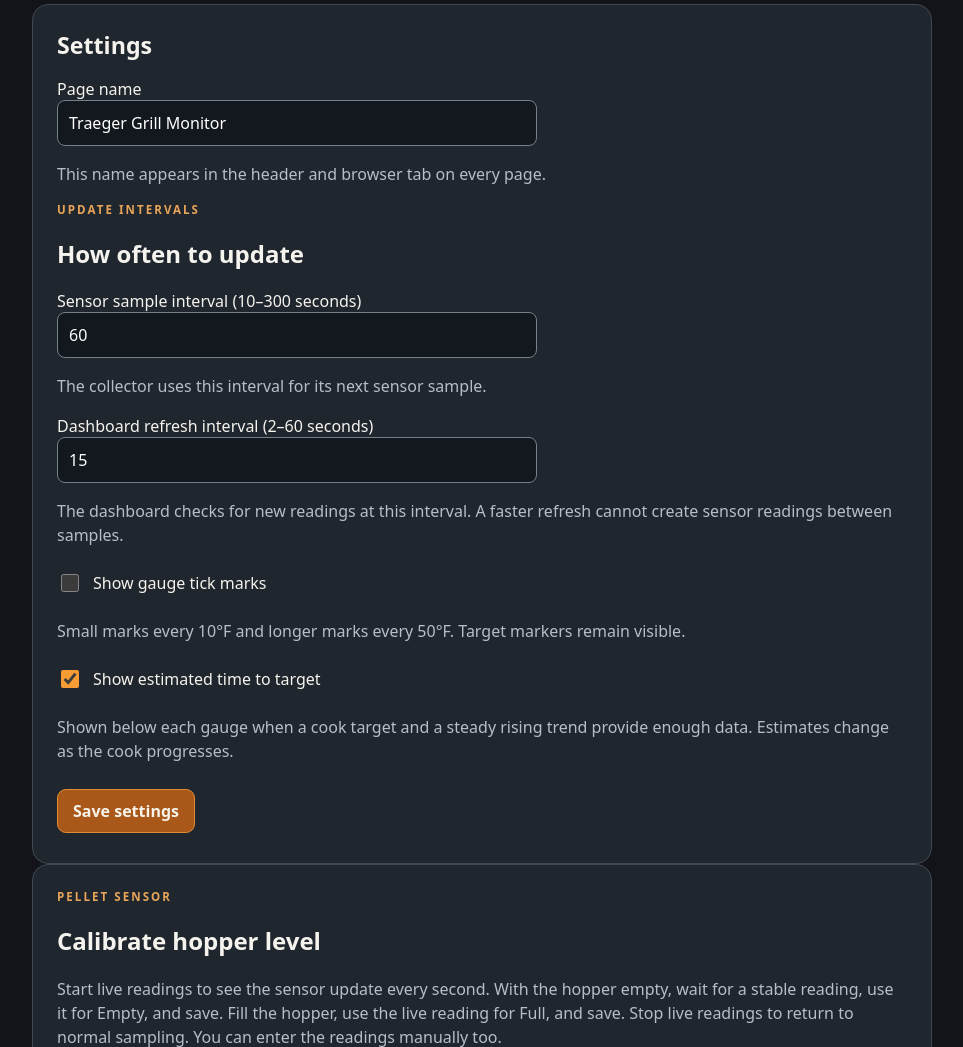
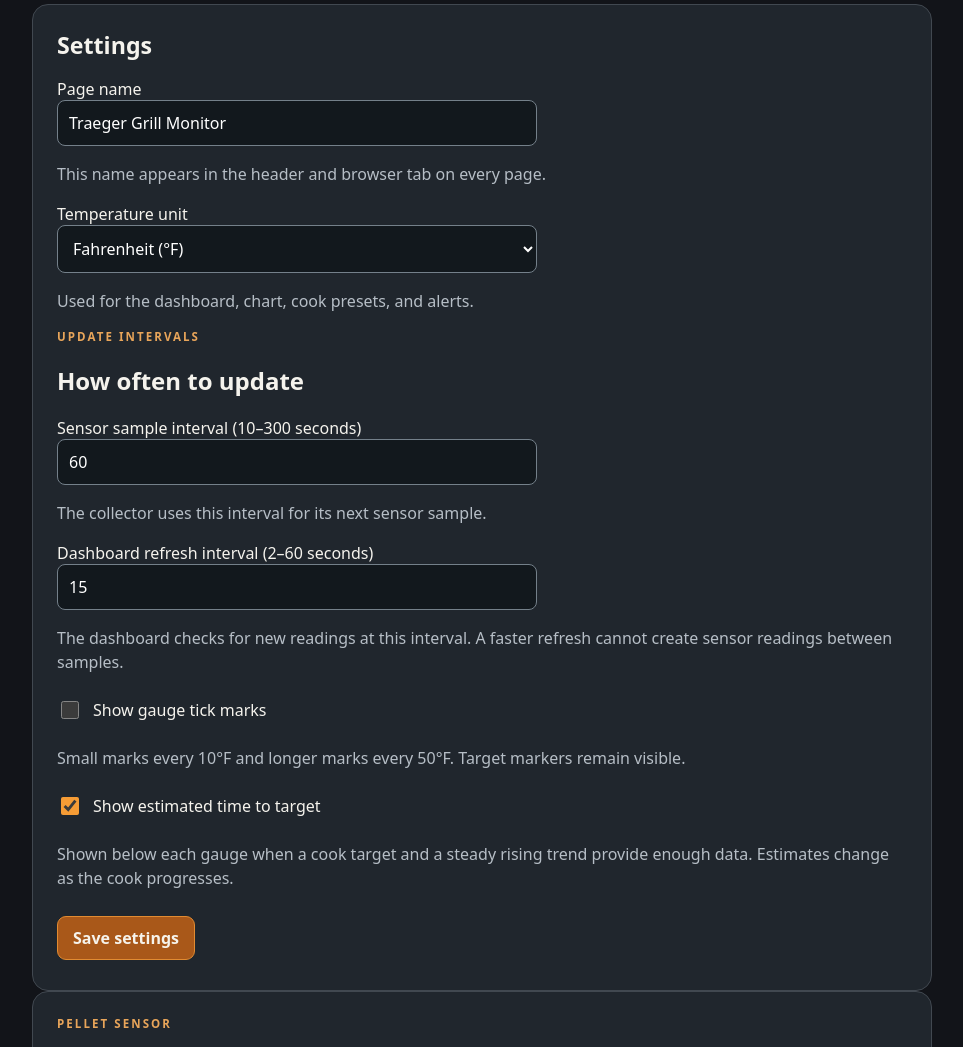
Before and after one commit to RLF62/traeger-grill-monitor, a Flask app: page /settings in a window 1280 px wide. Shown: the part 161-1208 px from the top of the page, without its empty margins (158-1121 px from the left). Run offline with Flask 3, Linux system fonts and the light colour scheme.

Commit message:
Add Fahrenheit and Celsius display setting across monitor

```diff
--- a/alert_rules.py
+++ b/alert_rules.py
@@ -17,6 +17,9 @@ def evaluate(previous, current, state, settings):
     """Return new state and messages. The caller must only evaluate new samples."""
     state = dict(state)
     messages = []
+    unit = "C" if settings.get("temperature_unit") == "C" else "F"
+    def temp(value):
+        return "{}°{}".format(round((value - 32) * 5 / 9) if unit == "C" else round(value), unit)
     if previous is None:
         return state, messages
 
@@ -42,7 +45,7 @@ def evaluate(previous, current, state, settings):
         if goal and old_goal == goal and value and old_value and old_value < goal <= value and not state.get(name + "_reached"):
             state[name + "_reached"] = True
             if settings.get(name + "_reached"):
-                messages.append("{} reached target: {}°F of {}°F.".format(label, round(value), round(goal)))
+                messages.append("{} reached target: {} of {}.".format(label, temp(value), temp(goal)))
 
     if target and current_grill and state.get("grill_reached") and settings.get("grill_deviation"):
         delta = (current_grill - target) / target * 100
@@ -50,10 +53,10 @@ def evaluate(previous, current, state, settings):
         previous_alert = state.get("grill_deviation")
         new_alert = "high" if delta >= limit else "low" if delta <= -limit else None
         if new_alert and previous_alert != new_alert:
-            messages.append("Grill temperature too {}: {}°F vs {}°F target.".format(new_alert, round(current_grill), round(target)))
+            messages.append("Grill temperature too {}: {} vs {} target.".format(new_alert, temp(current_grill), temp(target)))
             state["grill_deviation"] = new_alert
         elif previous_alert and abs(delta) <= limit * 0.7:
-            messages.append("Grill temperature recovered: {}°F vs {}°F target.".format(round(current_grill), round(target)))
+            messages.append("Grill temperature recovered: {} vs {} target.".format(temp(current_grill), temp(target)))
             state["grill_deviation"] = None
 
     pellets = positive(current, "pellets")
@@ -71,7 +74,7 @@ def evaluate(previous, current, state, settings):
     limit = settings["pi_threshold"]
     if settings.get("pi_hot") and pi_temp and old_pi:
         if old_pi < limit <= pi_temp and not state.get("pi_hot"):
-            messages.append("Grill monitor Pi temperature high: {}°F.".format(round(pi_temp)))
+            messages.append("Grill monitor Pi temperature high: {}.".format(temp(pi_temp)))
             state["pi_hot"] = True
         elif pi_temp < limit - 10:
             state["pi_hot"] = False
--- a/app.py
+++ b/app.py
@@ -46,7 +46,13 @@ app.config.update(SESSION_COOKIE_HTTPONLY=True, SESSION_COOKIE_SAMESITE="Strict"
 
 @app.context_processor
 def page_branding():
-    return {"page_name": update_settings.load()["page_name"]}
+    unit = update_settings.load()["temperature_unit"]
+    def display_temp(value):
+        if value is None:
+            return ""
+        return round((value - 32) * 5 / 9) if unit == "C" else value
+    return {"page_name": update_settings.load()["page_name"], "temperature_unit": unit,
+            "display_temp": display_temp}
 
 
 def credentials():
@@ -230,6 +236,7 @@ def api_readings():
                     "active_cook": active, "session_start": cook_session["started_at"] if cook_session else None,
                     "refresh_seconds": settings_data["refresh_seconds"],
                     "sample_seconds": sample_seconds, "next_sample_in": next_sample_in,
+                    "temperature_unit": settings_data["temperature_unit"],
                     "gauge_ticks": settings_data["gauge_ticks"],
                     "show_eta": settings_data["show_eta"], "eta": eta})
 
@@ -258,7 +265,8 @@ def settings():
                                  request.form.get("gauge_ticks") == "on",
                                  request.form.get("show_eta") == "on",
                                  request.form.get("page_name", ""),
-                                 request.form.get("led_brightness", update_settings.load()["led_brightness"]))
+                                 request.form.get("led_brightness", update_settings.load()["led_brightness"]),
+                                 request.form.get("temperature_unit", "F"))
             return redirect(url_for("settings", result="saved"))
         except (ValueError, TypeError):
             return redirect(url_for("settings", result="invalid"))
@@ -321,9 +329,14 @@ def cooks():
         action = request.form.get("action", "")
         try:
             index = int(request.form["index"]) if action not in ("add",) else None
+            def stored_temp(field):
+                value = request.form.get(field, "")
+                if update_settings.load()["temperature_unit"] == "C" and str(value).strip():
+                    return round(int(value) * 9 / 5 + 32)
+                return value
             preset = (cook_presets.validate(request.form.get("name", ""),
-                      request.form.get("grill", ""), request.form.get("probe1", ""),
-                      request.form.get("probe2", "")) if action in ("add", "edit") else None)
+                      stored_temp("grill"), stored_temp("probe1"),
+                      stored_temp("probe2")) if action in ("add", "edit") else None)
             before = cook_presets.active_cook()
             cook_presets.change(action, request.form.get("version", ""),
                                 index=index, preset=preset)
@@ -361,9 +374,12 @@ def notifications():
             if request.form.get("enabled") and not configured:
                 return redirect(url_for("notifications", result="missing"))
             try:
+                pi_threshold = int(request.form["pi_threshold"])
+                if update_settings.load()["temperature_unit"] == "C":
+                    pi_threshold = round(pi_threshold * 9 / 5 + 32)
                 thresholds = {
                     "pellet_threshold": int(request.form["pellet_threshold"]),
-                    "pi_threshold": int(request.form["pi_threshold"]),
+                    "pi_threshold": pi_threshold,
                     "deviation_percent": int(request.form["deviation_percent"]),
                 }
             except (ValueError, KeyError):
--- a/notification_worker.py
+++ b/notification_worker.py
@@ -45,6 +45,7 @@ def tick():
     if saved.get("last_sample") == current["time"]:
         return
     settings = dict(DEFAULTS, **load_json(SETTINGS))
+    settings["temperature_unit"] = app.update_settings.load()["temperature_unit"]
     configured = bool(app.credentials().get("PUSHOVER_APP_TOKEN") and app.credentials().get("PUSHOVER_USER_KEY"))
     prior = saved.get("previous")
     state = saved.get("flags", {})
--- a/static/style.css
+++ b/static/style.css
@@ -144,3 +144,5 @@ button.pellet-color-button:hover .meter, button.pellet-color-button:focus-visibl
 
 .dial-center .dial-reading { display:flex; align-items:baseline; justify-content:center; gap:3px; white-space:nowrap; color:#f5f3ed; font-size:inherit; }
 .dial-center .dial-reading small { font-size:.72rem; }
+
+select { display:block; width:min(100%,480px); padding:11px; border-radius:8px; border:1px solid #74808a; background:#12181d; color:white; font:inherit; }
--- a/templates/notifications.html
+++ b/templates/notifications.html
@@ -53,7 +53,7 @@
       </div>
       <div class="threshold-grid">
         <label>Low pellets at or below (%)<input name="pellet_threshold" type="number" min="5" max="50" value="{{ settings.pellet_threshold }}" {% if not secure_form %}disabled{% endif %}></label>
-        <label>Pi temperature high (°F)<input name="pi_threshold" type="number" min="120" max="220" value="{{ settings.pi_threshold }}" {% if not secure_form %}disabled{% endif %}></label>
+        <label>Pi temperature high (°{{ temperature_unit }})<input name="pi_threshold" type="number" min="{{ 49 if temperature_unit == 'C' else 120 }}" max="{{ 104 if temperature_unit == 'C' else 220 }}" value="{{ display_temp(settings.pi_threshold) }}" {% if not secure_form %}disabled{% endif %}></label>
         <label>Grill deviation (%)<input name="deviation_percent" type="number" min="5" max="40" value="{{ settings.deviation_percent }}" {% if not secure_form %}disabled{% endif %}></label>
       </div>
       <button name="action" value="save_alerts" {% if not secure_form %}disabled{% endif %}>Save alert settings</button>
--- a/templates/settings.html
+++ b/templates/settings.html
@@ -12,13 +12,15 @@
 <input type="hidden" name="csrf" value="{{ csrf }}">
 <label>Page name<input name="page_name" maxlength="60" required value="{{ intervals.page_name }}"></label>
 <p class="note">This name appears in the header and browser tab on every page.</p>
+<label>Temperature unit<select name="temperature_unit"><option value="F" {% if intervals.temperature_unit == "F" %}selected{% endif %}>Fahrenheit (°F)</option><option value="C" {% if intervals.temperature_unit == "C" %}selected{% endif %}>Celsius (°C)</option></select></label>
+<p class="note">Used for the dashboard, chart, cook presets, and alerts.</p>
 <p class="eyebrow">UPDATE INTERVALS</p><h2>How often to update</h2>
 <label>Sensor sample interval (10–300 seconds)<input name="sample_seconds" type="number" min="10" max="300" step="1" required value="{{ intervals.sample_seconds }}"></label>
 <p class="note">The collector uses this interval for its next sensor sample.</p>
 <label>Dashboard refresh interval (2–60 seconds)<input name="refresh_seconds" type="number" min="2" max="60" step="1" required value="{{ intervals.refresh_seconds }}"></label>
 <p class="note">The dashboard checks for new readings at this interval. A faster refresh cannot create sensor readings between samples.</p>
 <label class="check"><input name="gauge_ticks" type="checkbox" {% if intervals.gauge_ticks %}checked{% endif %}> Show gauge tick marks</label>
-<p class="note">Small marks every 10°F and longer marks every 50°F. Target markers remain visible.</p>
+<p class="note">Small marks every 10°{{ intervals.temperature_unit }} and longer marks every 50°{{ intervals.temperature_unit }}. Target markers remain visible.</p>
 <label class="check"><input name="show_eta" type="checkbox" {% if intervals.show_eta %}checked{% endif %}> Show estimated time to target</label>
 <p class="note">Shown below each gauge when a cook target and a steady rising trend provide enough data. Estimates change as the cook progresses.</p>
 {% if rgb_led_available %}
--- a/update_settings.py
+++ b/update_settings.py
@@ -6,7 +6,7 @@ from pathlib import Path
 
 CONFIG = Path(__file__).resolve().parent / "private" / "update-settings.json"
 DEFAULT = {"sample_seconds": 60, "refresh_seconds": 15, "gauge_ticks": False,
-           "show_eta": True, "page_name": "Traeger Grill Monitor", "led_brightness": 25}
+           "show_eta": True, "page_name": "Traeger Grill Monitor", "led_brightness": 25, "temperature_unit": "F"}
 
 
 def load():
@@ -14,12 +14,14 @@ def load():
         data = json.loads(CONFIG.read_text())
         result = dict(DEFAULT, **data) if isinstance(data, dict) else dict(DEFAULT)
         return validate(result["sample_seconds"], result["refresh_seconds"], result["gauge_ticks"],
-                        result["show_eta"], result["page_name"], result["led_brightness"])
+                        result["show_eta"], result["page_name"], result["led_brightness"], result["temperature_unit"])
     except (OSError, ValueError, TypeError, KeyError):
         return dict(DEFAULT)
 
 
-def validate(sample, refresh, gauge_ticks=False, show_eta=True, page_name="Traeger Grill Monitor", led_brightness=25):
+def validate(sample, refresh, gauge_ticks=False, show_eta=True, page_name="Traeger Grill Monitor", led_brightness=25, temperature_unit="F"):
+    if temperature_unit not in ("F", "C"):
+        raise ValueError("Temperature unit must be F or C.")
     if not isinstance(show_eta, bool):
         raise ValueError("Time to target setting must be on or off.")
     if not isinstance(gauge_ticks, bool):
@@ -33,11 +35,11 @@ def validate(sample, refresh, gauge_ticks=False, show_eta=True, page_name="Traeg
         raise ValueError("Page name must be 1-60 characters without control characters.")
     return {"sample_seconds": sample, "refresh_seconds": refresh, "gauge_ticks": gauge_ticks,
             "show_eta": show_eta, "page_name": page_name.strip(),
-            "led_brightness": led_brightness}
+            "led_brightness": led_brightness, "temperature_unit": temperature_unit}
 
 
-def save(sample, refresh, gauge_ticks=False, show_eta=True, page_name="Traeger Grill Monitor", led_brightness=25):
-    data = validate(sample, refresh, gauge_ticks, show_eta, page_name, led_brightness)
+def save(sample, refresh, gauge_ticks=False, show_eta=True, page_name="Traeger Grill Monitor", led_brightness=25, temperature_unit="F"):
+    data = validate(sample, refresh, gauge_ticks, show_eta, page_name, led_brightness, temperature_unit)
     fd, temp = tempfile.mkstemp(prefix=".update-", dir=str(CONFIG.parent))
     try:
         os.fchmod(fd, 0o600)
```
Also changed, not shown: docs/USER_GUIDE.md (+1 -1 lines), static/dashboard.js (+19 -11 lines), templates/cooks.html (+4 -4 lines), templates/index.html (+4 -4 lines), README.md, 1 other file.
